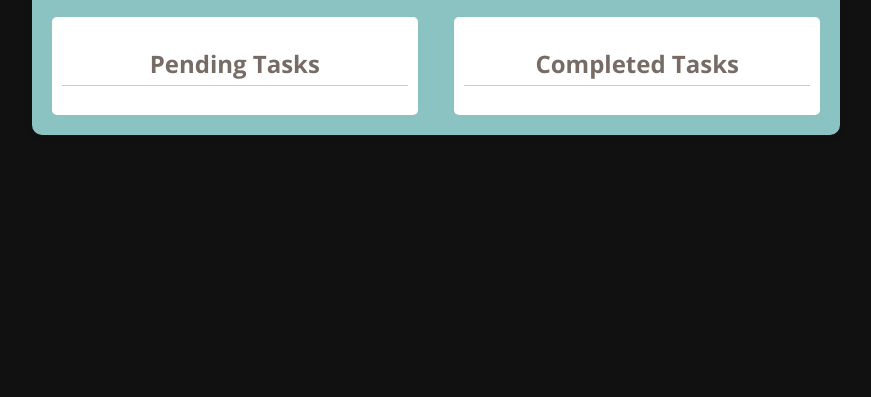
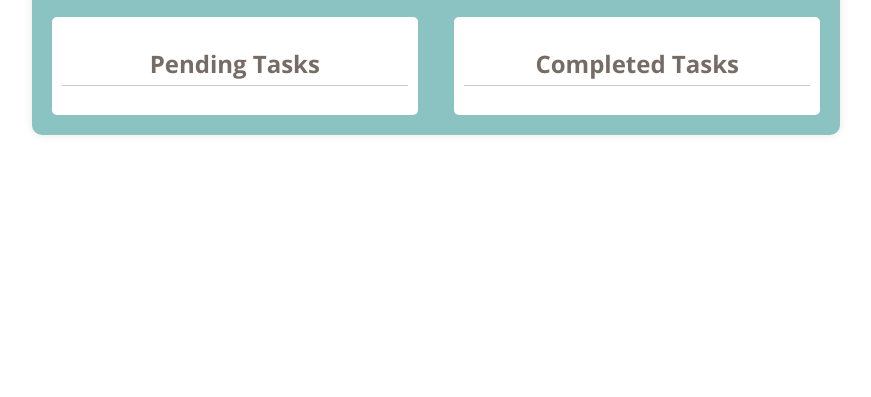
Before and after one commit to Minoar98/To-do-list, a plain HTML site: page index.html in a window 1280 px wide. Shown: the part 403-800 px from the top of the page, without its empty margins (204-1075 px from the left). Drawn offline with nearby package versions, Linux system fonts and the light colour scheme.

Commit message:
change background color

```diff
--- a/style.css
+++ b/style.css
@@ -2,8 +2,8 @@
 
 body {
   font-family: "Open Sans", sans-serif;
-  background-color: #111;
-  /* background-color: #fff; */
+  /* background-color: #111; */
+  background-color: #fff;
   display: flex;
   justify-content: center;
   align-items: center;
```
